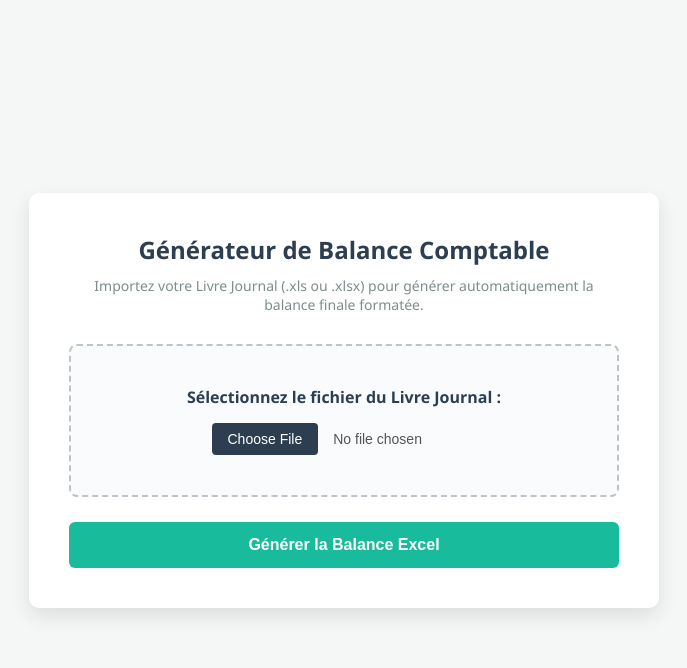
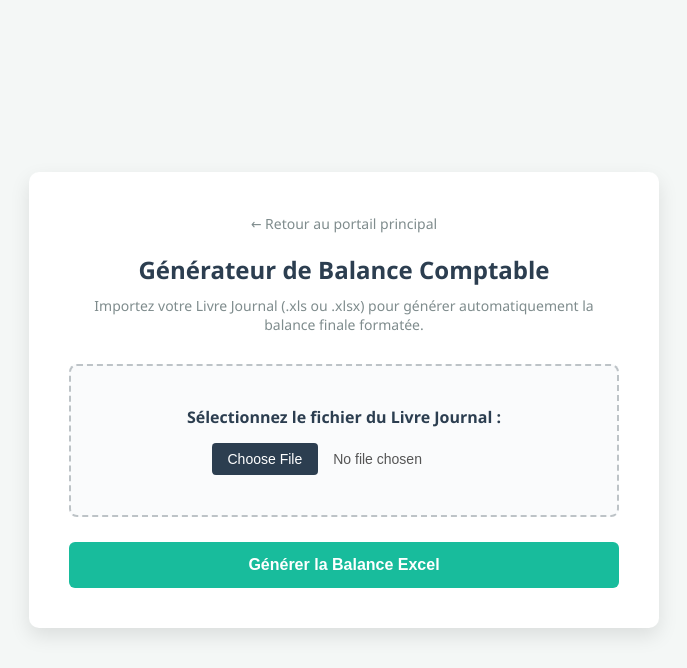
Before and after one commit to haymoud/ppcdc, a Flask app: page /balance/ in a window 1280 px wide. Shown: the top 668 px of the page, without its empty margins (296-983 px from the left). Run offline with Flask 3, Linux system fonts and the light colour scheme.

Commit message:
balance change
add retour

```diff
--- a/balance_app/templates/balance_index.html
+++ b/balance_app/templates/balance_index.html
@@ -138,11 +138,23 @@
             0% { transform: rotate(0deg); }
             100% { transform: rotate(360deg); }
         }
+        .back-link {
+            display: inline-block;
+            margin-bottom: 20px;
+            color: #7f8c8d;
+            text-decoration: none;
+            font-size: 14px;
+        }
+        .back-link:hover {
+            color: var(--primary-color);
+            text-decoration: underline;
+        }
     </style>
 </head>
 <body>
 
 <div class="card">
+    <a href="/" class="back-link">← Retour au portail principal</a>
     <div class="header">
         <h1>Générateur de Balance Comptable</h1>
         <p>Importez votre Livre Journal (.xls ou .xlsx) pour générer automatiquement la balance finale formatée.</p>
@@ -158,7 +170,7 @@
         {% endwith %}
     </div>
 
-    <form action="/process" method="POST" enctype="multipart/form-data" onsubmit="showLoader()">
+    <form action="/balance/process" method="POST" enctype="multipart/form-data" onsubmit="showLoader()">
         <div class="upload-box">
             <label for="file" style="display:block; margin-bottom: 15px; font-weight: bold; color: var(--primary-color);">
                 Sélectionnez le fichier du Livre Journal :
```
